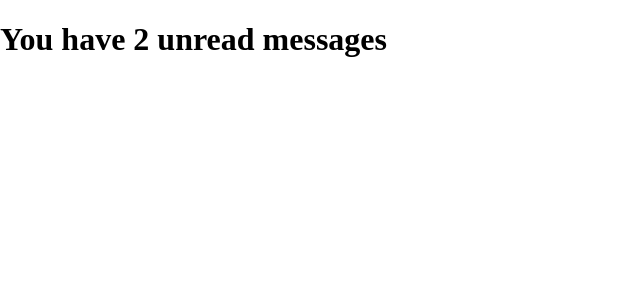
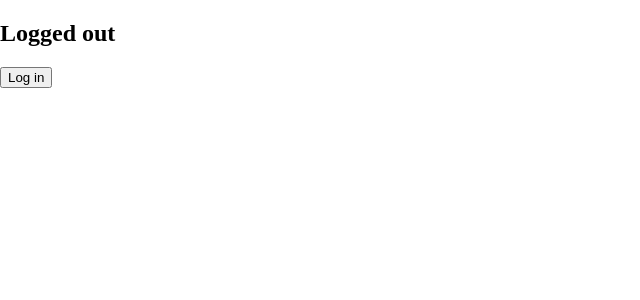
Before and after one commit to MVictorM/meme-generator, a React (Create React App) app: page / in a window 1280 px wide. Shown: the top 300 px of the page, without its empty margins (0-640 px from the left). Built offline with nearby package versions, Linux system fonts and the light colour scheme.

Commit message:
conditional rendering practice login

```diff
--- a/src/components/App.js
+++ b/src/components/App.js
@@ -1,25 +1,28 @@
 import React, {Component} from 'react';
-import Conditional from './Conditional';
 
 //arrow function
 class App extends Component {
     constructor(props) {
         super(props);
         this.state = {
-            unreadMessages: [
-                'real madri is better than barcelona',
-                'barcelona sucks'
-            ]
+            logged: false
         };
+        this.login = this.login.bind(this);
+    }
+
+    login() {
+        this.setState((prevState) => {
+            return {
+                logged: !prevState.logged
+            }
+        });
     }
 
     render() {
         return (
             <div>
-                {this.state.unreadMessages.length > 0 ?
-                    <h1>You have {this.state.unreadMessages.length} unread messages</h1> :
-                    <h1>You don't have any unread messages :(</h1>
-                }
+                <h2>{this.state.logged ? 'Logged in' : 'Logged out'}</h2>
+                <button onClick={this.login}>{this.state.logged ? 'Log out' : 'Log in'}</button>
             </div>
         );
     }
--- a/src/components/Conditional.js
+++ /dev/null
@@ -1,13 +0,0 @@
-import React from 'react'
-
-function Conditional() {
-
-    return (
-    <div>
-        <h1>Some cool stuff did load</h1>
-    </div>
-    )
-
-}
-
-export default Conditional;
```
